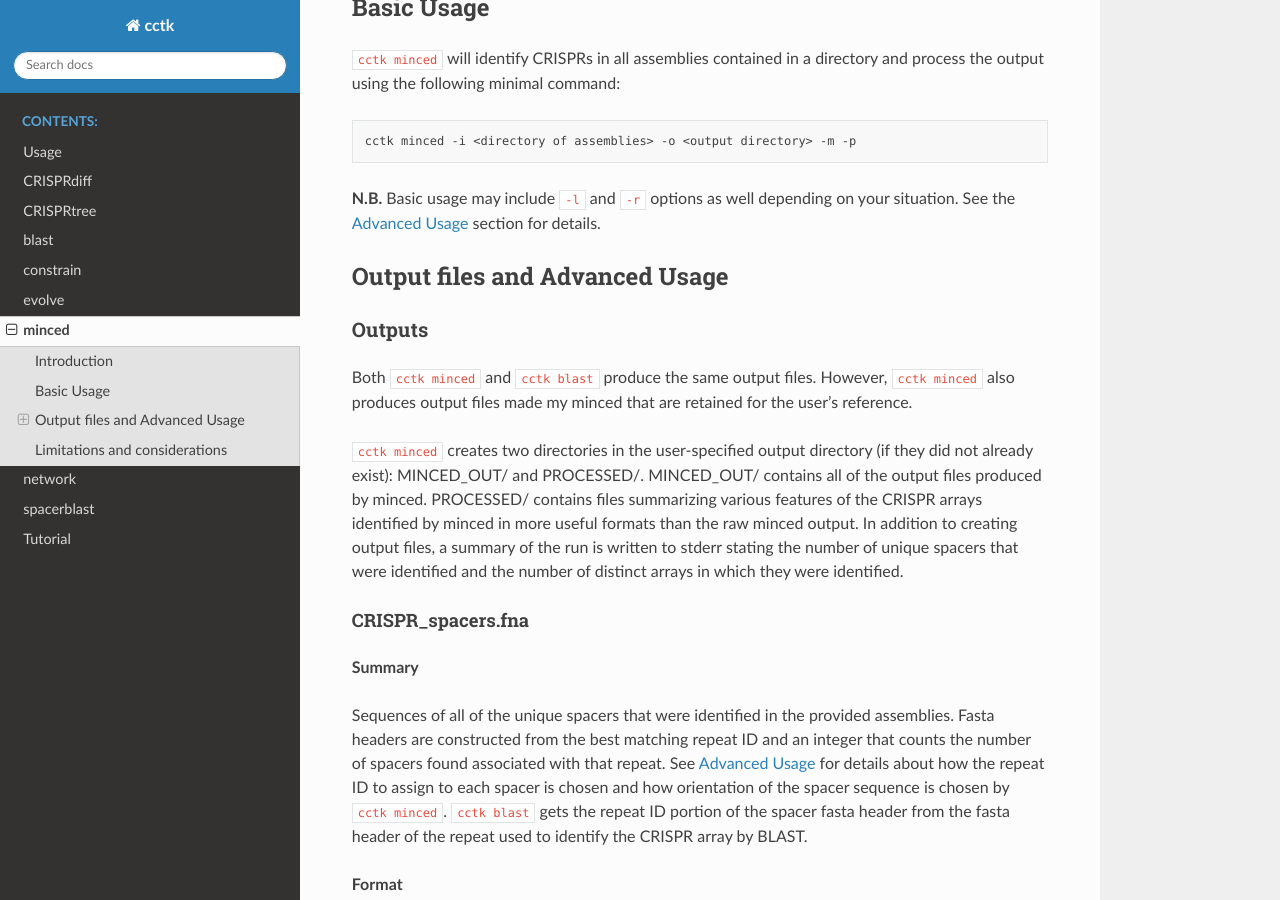
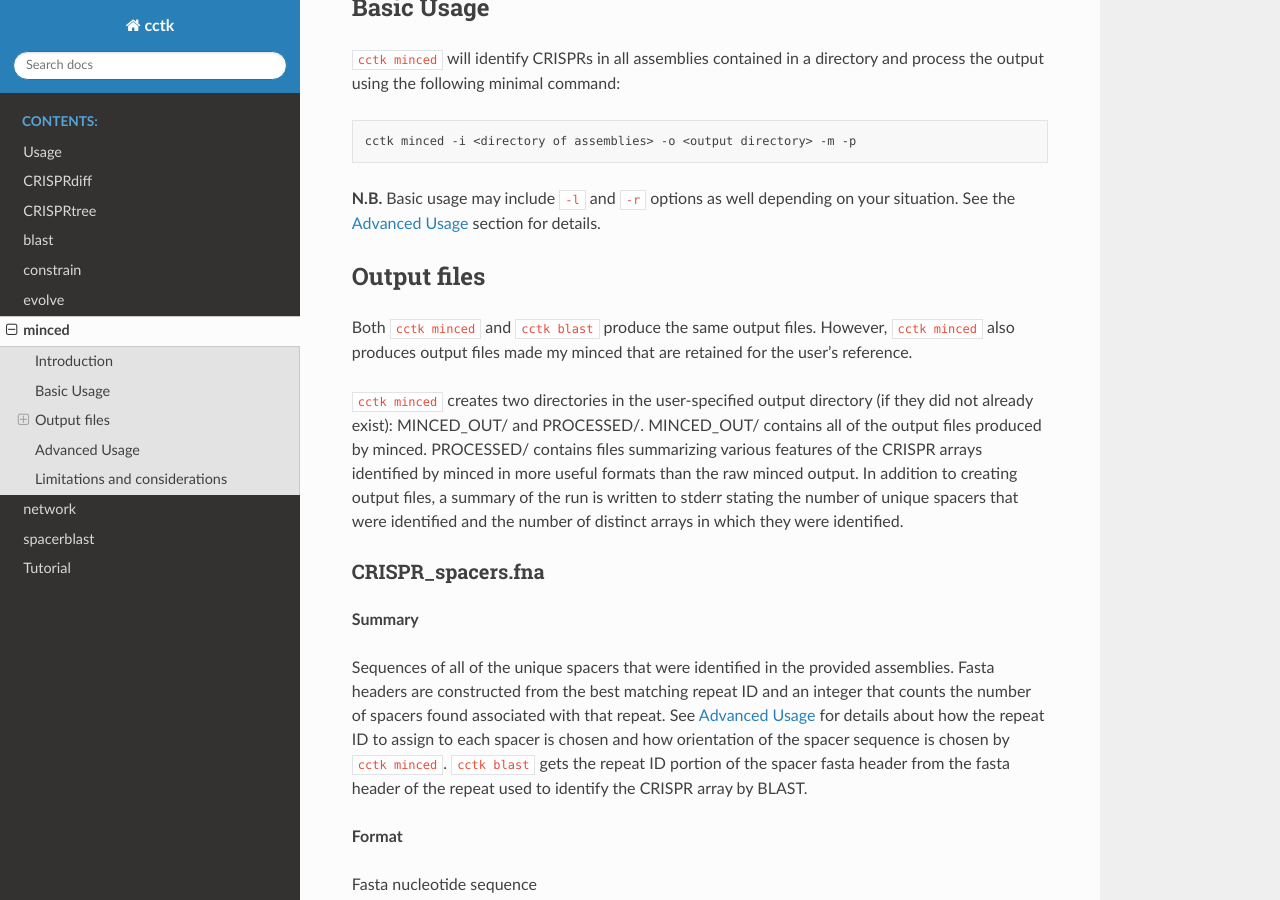
Before and after one commit to Alan-Collins/CRISPR_comparison_toolkit, a Sphinx documentation site: the page built from docs/source/content/minced.rst, in a window 1280 px wide and 900 px high, scrolled down 321 px. Built offline with Sphinx 7.4.7 and the Read the Docs theme 2.0.0, drawn with Linux system fonts in a browser that asks for light colours.

Commit message:
Reorganize headers

```diff
--- a/docs/source/content/minced.rst
+++ b/docs/source/content/minced.rst
@@ -20,11 +20,8 @@ Basic Usage
 **N.B.** Basic usage may include ``-l`` and ``-r`` options as well depending on your situation. See the :ref:`minced-advanced` section for details.
 
 
-Output files and Advanced Usage
--------------------------------
-
-Outputs
-^^^^^^^
+Output files
+------------
 
 Both ``cctk minced`` and ``cctk blast`` produce the same output files. However, ``cctk minced`` also produces output files made my minced that are retained for the user's reference.
 
@@ -33,7 +30,7 @@ Both ``cctk minced`` and ``cctk blast`` produce the same output files. However,
 .. _crispr-spacers:
 
 CRISPR_spacers.fna
-""""""""""""""""""
+^^^^^^^^^^^^^^^^^^
 
 **Summary**
 
@@ -61,7 +58,7 @@ Fasta nucleotide sequence
 .. _array-ids:
 
 Array_IDs.txt
-"""""""""""""
+^^^^^^^^^^^^^
 
 **Summary**
 
@@ -84,7 +81,7 @@ Column 2: Space-delimited list of IDs (fasta headers) of spacers in this array
 .. _array-seqs:
 
 Array_seqs.txt
-""""""""""""""
+^^^^^^^^^^^^^^
 
 **Summary**
 
@@ -107,7 +104,7 @@ Column 2: Space-delimited list of sequence of spacers in this array
 .. _array-locations:
 
 Array_locations.bed
-"""""""""""""""""""
+^^^^^^^^^^^^^^^^^^^
 
 **Summary**
 
@@ -135,7 +132,7 @@ N.B. when viewing this file in a text editor, the headings and column contents w
 .. _array-network:
 
 Array_network.txt
-"""""""""""""""""
+^^^^^^^^^^^^^^^^^
 
 **Summary**
 
@@ -173,7 +170,7 @@ First line is header information
 .. _crispr-sum-csv:
 
 CRISPR_summary_table.csv
-""""""""""""""""""""""""
+^^^^^^^^^^^^^^^^^^^^^^^^
 
 **Summary**
 
@@ -205,7 +202,7 @@ In columns 4-9, arrays are numbered according to the order in which they were fo
 .. _crispr-sum-txt:
 
 CRISPR_summary_table.txt
-""""""""""""""""""""""""
+^^^^^^^^^^^^^^^^^^^^^^^^
 
 **Summary**
 
@@ -225,7 +222,7 @@ Tab-delimited table with "|" (pipe)-delimited lists of arrays in columns 4-9 wit
 .. _minced-advanced:
 
 Advanced Usage
-^^^^^^^^^^^^^^
+--------------
 
 The usage of ``cctk minced`` described in the :ref:`minced-basic` is sufficient to identify CRISPR arrays in assemblies. The two most likely situations in which you will need more complex usage of ``cctk minced`` are:
 
```
